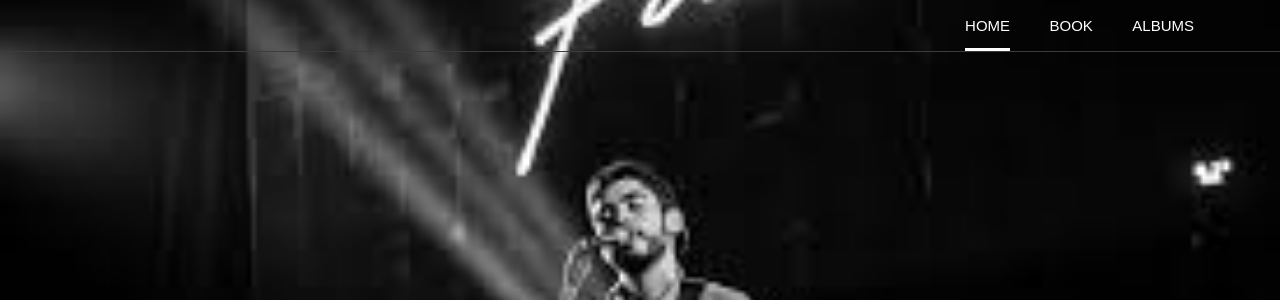
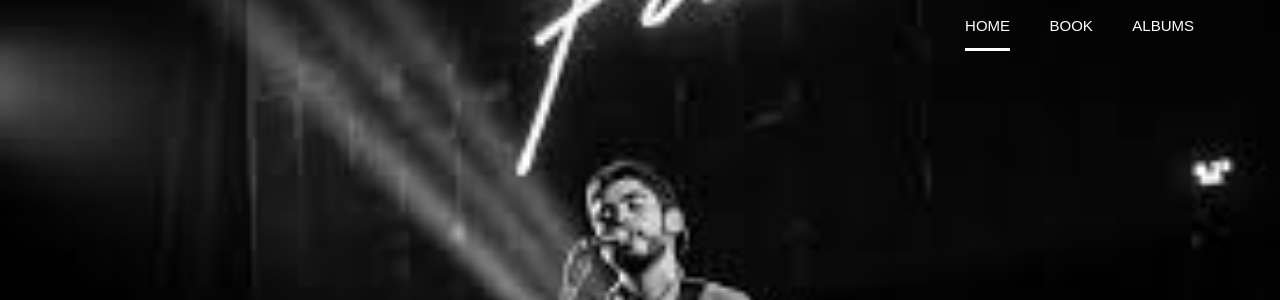
Before and after one commit to Terry-35/MusicianProject, a PHP site: page / in a window 1280 px wide. Shown: the top 300 px of the page. Run offline with PHP 8.4, Linux system fonts and the light colour scheme; some web fonts are replaced.

Commit message:
Update style.css

```diff
--- a/style.css
+++ b/style.css
@@ -25,7 +25,6 @@ header{
     position: absolute;
     left: 0px;
     right: 0px;
-    border-bottom: 1px solid #423940;
     padding: 0px 15px;
     z-index: 10;
 
```
